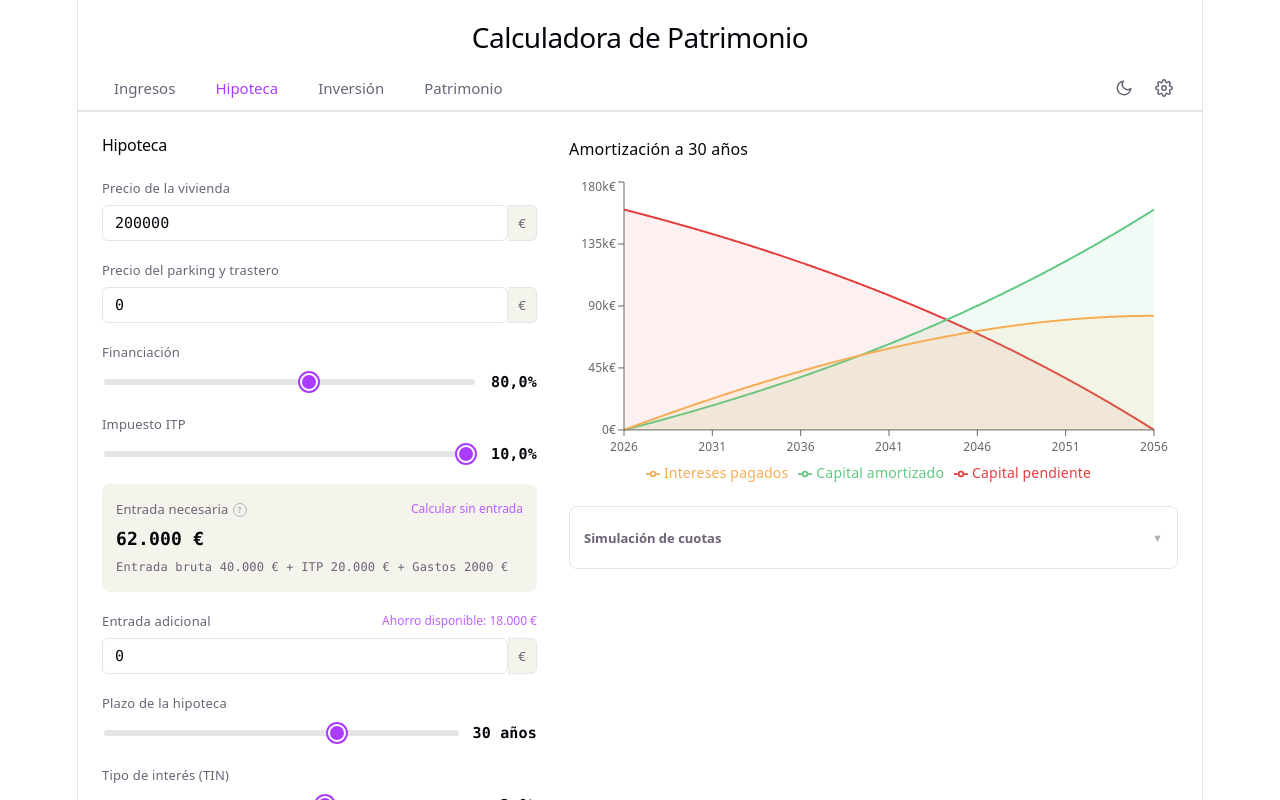
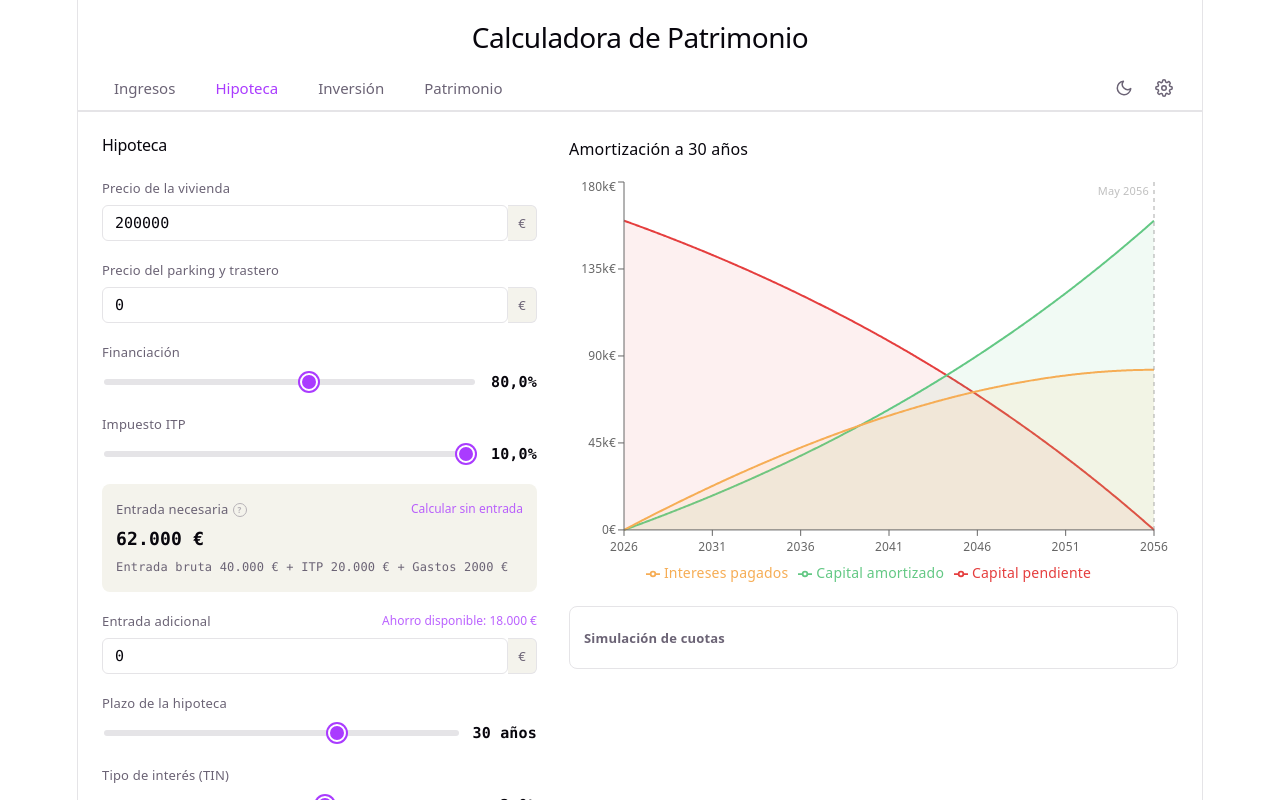
Before and after one commit to aleixRabassa/calculadora-patrimonio, a React (Vite) app: page / in a window 1280 px wide. Both pictures are taken after a click on the tab "Hipoteca". Shown: the top 800 px of the page. Built offline with nearby package versions, Linux system fonts and the light colour scheme.

Commit message:
feat: add reference lines to Hipoteca chart for investment payoff and crossover points

```diff
--- a/src/components/Hipoteca.tsx
+++ b/src/components/Hipoteca.tsx
@@ -1,6 +1,6 @@
 import { useMemo, useEffect, useState, useRef } from 'react'
 import type { ReactNode } from 'react'
-import { Area, ComposedChart, Legend, Line, ResponsiveContainer, Tooltip, XAxis, YAxis } from 'recharts'
+import { Area, ComposedChart, Legend, Line, ReferenceLine, ResponsiveContainer, Tooltip, XAxis, YAxis } from 'recharts'
 import { useLocalStorage } from '../hooks/useLocalStorage'
 import {
   calcularHipoteca,
@@ -289,9 +289,12 @@ export function Hipoteca() {
   const chartData: ChartPoint[] = useMemo(() => {
     const baseSchedule = generateAmortizationSchedule(hipoteca.capital, state.interestRate, state.termYears)
 
-    // Investment values (non-mortgage, non-property) projected over the mortgage term
+    // Investment values: exclude debts (capitalInicial < 0) and real estate
+    const desc = (inv: MinimalInvestmentItem) => inv.descripcion.toLowerCase()
     const relevantInversiones = (inversionState.inversiones ?? []).filter(
-      inv => inv.descripcion !== 'Hipoteca (deuda)' && inv.descripcion !== 'Inmueble (activo)'
+      inv => inv.capitalInicial >= 0
+        && !desc(inv).includes('inmueble')
+        && !desc(inv).includes('vivienda')
     )
     const totalMonths = state.termYears * 12
     const inflationPct = inversionState.inflationPct ?? 2.5
@@ -356,6 +359,32 @@ export function Hipoteca() {
     }
     return null
   }, [hasInvestmentLine, chartData, state.termYears])
+
+  const chartReferenceLines = useMemo(() => {
+    if (chartData.length === 0) return []
+    const now = new Date()
+    const toLabel = (idx: number) => {
+      const date = new Date(now.getFullYear(), now.getMonth() + idx, 1)
+      const raw = date.toLocaleDateString('es-ES', { month: 'short', year: 'numeric' })
+      return raw.charAt(0).toUpperCase() + raw.slice(1)
+    }
+    const lines: Array<{ idx: number; label: string; type: 'crossover' | 'payoff' }> = []
+
+    const payoffIdx = (() => {
+      const idx = chartData.findIndex(p => (p.outstandingPrincipal ?? 1) <= 0.01)
+      return idx > 0 ? idx : chartData.length - 1
+    })()
+
+    if (state.amortizationType !== 'cuota') {
+      lines.push({ idx: payoffIdx, label: toLabel(payoffIdx), type: 'payoff' })
+    }
+
+    if (investmentPayoffInfo && investmentPayoffInfo.crossoverMonth < payoffIdx) {
+      lines.push({ idx: investmentPayoffInfo.crossoverMonth, label: toLabel(investmentPayoffInfo.crossoverMonth), type: 'crossover' })
+    }
+
+    return lines
+  }, [chartData, investmentPayoffInfo, state.amortizationType])
 
   const xInterval = (() => {
     if (state.termYears <= 5) return 11
@@ -751,7 +780,7 @@ export function Hipoteca() {
           )}
         </h3>
         {chartData.length > 0 && (
-          <ResponsiveContainer width="100%" height={320}>
+          <ResponsiveContainer width="100%" height={420}>
             <ComposedChart data={chartData} margin={{ top: 8, right: 24, bottom: 8, left: 0 }}>
               <XAxis
                 dataKey="month"
@@ -857,6 +886,21 @@ export function Hipoteca() {
                   legendType="line"
                 />
               )}
+              {chartReferenceLines.map(line => (
+                <ReferenceLine
+                  key={line.type}
+                  x={line.idx}
+                  stroke={line.type === 'crossover' ? 'rgba(160,160,160,0.6)' : 'rgba(160,160,160,0.6)'}
+                  strokeDasharray="4 4"
+                  strokeWidth={1.5}
+                  label={{
+                    value: line.label,
+                    position: 'insideTopRight',
+                    fontSize: 11,
+                    fill: line.type === 'crossover' ? 'rgba(180,180,180,0.85)' : 'rgba(180,180,180,0.85)',
+                  }}
+                />
+              ))}
             </ComposedChart>
           </ResponsiveContainer>
         )}
@@ -897,9 +941,10 @@ export function Hipoteca() {
         {/* Investment crossover: when accumulated investments could cover the outstanding principal */}
         {investmentPayoffInfo && investmentPayoffInfo.remainingMonths > 0 && (
           <div className="field field--computed hipoteca__savings">
-            <label>Con inversiones acumuladas</label>
+            <label>Con inversiones y ahorros</label>
             <div className="computed-value">
-              {investmentPayoffInfo.dateLabel}
+              {Math.floor(investmentPayoffInfo.crossoverMonth / 12)} años
+              {investmentPayoffInfo.crossoverMonth % 12 > 0 ? ` ${investmentPayoffInfo.crossoverMonth % 12} meses` : ''}
               <span className="detail hipoteca__savings-detail">
                 {investmentPayoffInfo.remainingMonths >= 12
                   ? `${Math.floor(investmentPayoffInfo.remainingMonths / 12)} año${Math.floor(investmentPayoffInfo.remainingMonths / 12) > 1 ? 's' : ''}${investmentPayoffInfo.remainingMonths % 12 > 0 ? ` y ${investmentPayoffInfo.remainingMonths % 12} meses` : ''} antes del plazo`
@@ -914,10 +959,12 @@ export function Hipoteca() {
         {/* Amortization schedule table */}
         {detailedSchedule.length > 0 && (
           <div className="schedule-panel">
-            <button
-              type="button"
+            <div
+              role="button"
+              tabIndex={0}
               className="schedule-panel__header"
               onClick={() => setScheduleExpanded(prev => !prev)}
+              onKeyDown={(e) => { if (e.key === 'Enter' || e.key === ' ') { e.preventDefault(); setScheduleExpanded(prev => !prev); } }}
               aria-expanded={scheduleExpanded}
             >
               <span>Simulación de cuotas</span>
@@ -944,7 +991,7 @@ export function Hipoteca() {
                 </div>
                 <span className={`schedule-panel__toggle${scheduleExpanded ? ' schedule-panel__toggle--open' : ''}`}>▼</span>
               </span>
-            </button>
+            </div>
             {scheduleExpanded && (
               <div className="schedule-panel__body">
                 <table className="schedule-table">
```
